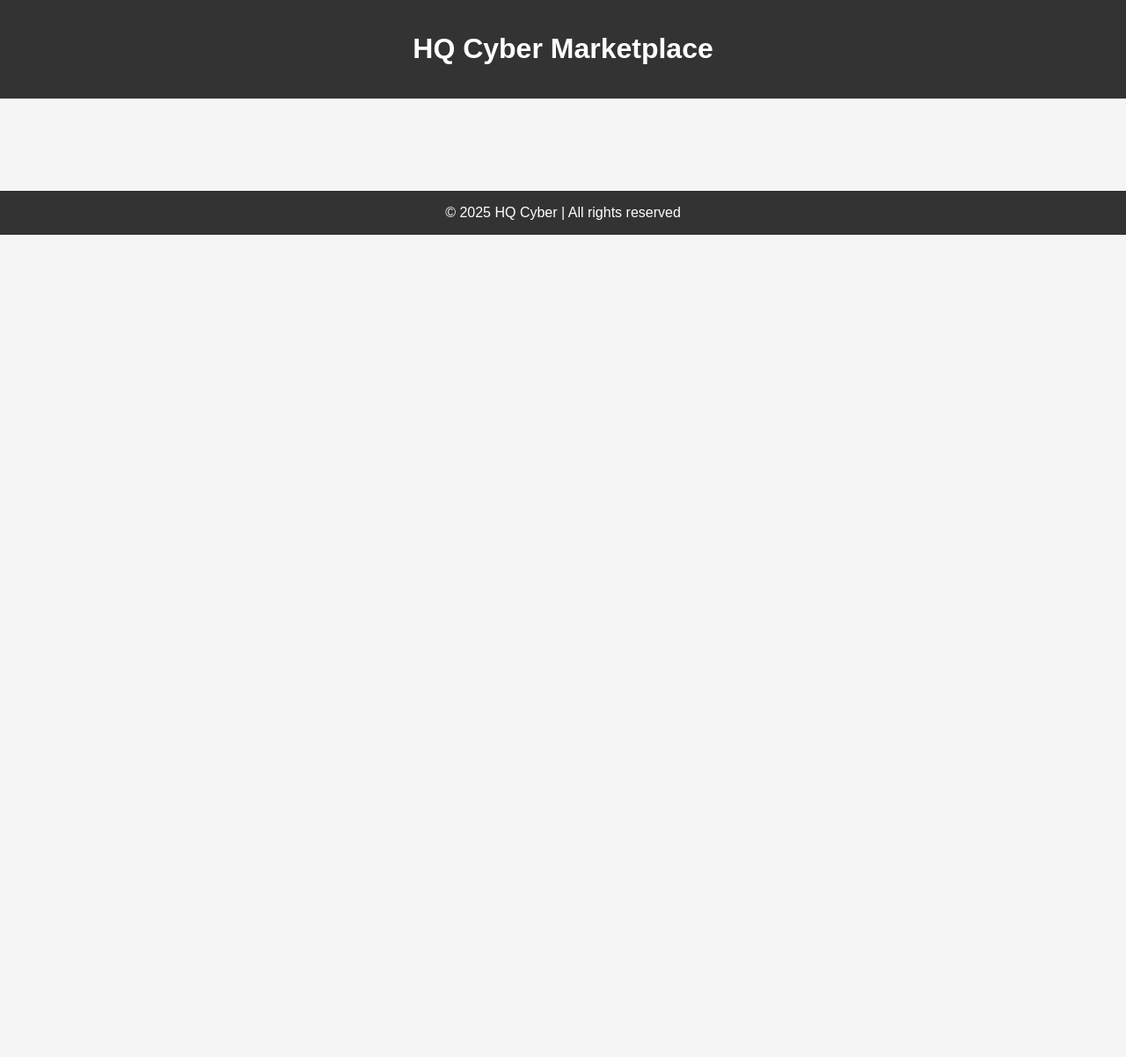
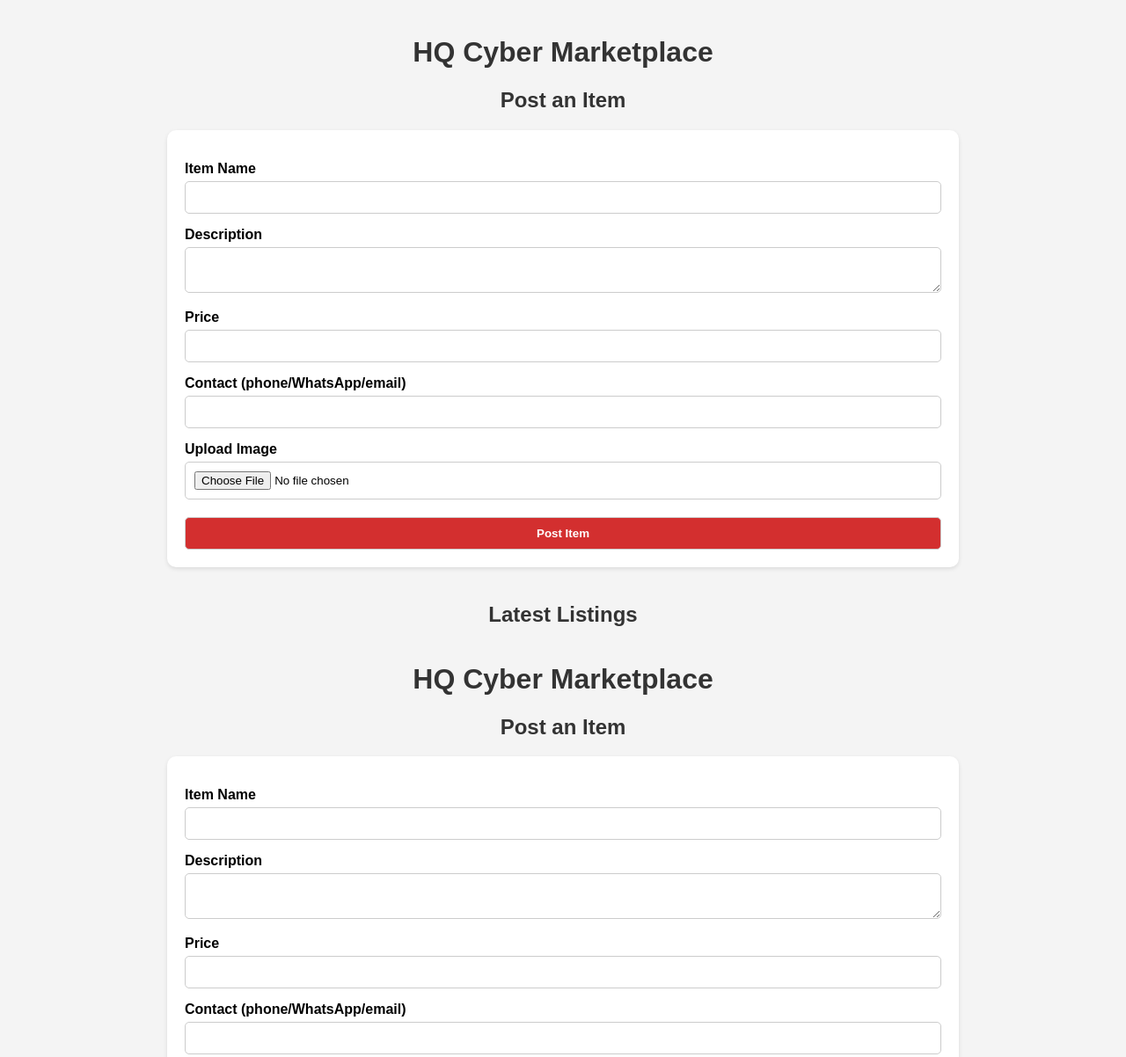
Before and after one commit to tamuyabern/CYBER-HQ, a website: page marketplace.html in a window 1280 px wide. Shown: the top 1202 px of the page at 88% size. Before the commit the page ends 800 px from the top, so only its background shows below. Drawn offline with Linux system fonts and the light colour scheme; files that its build step writes are made by us from their sources.

Commit message:
Resolve merge conflict in marketplace.html

```diff
--- a/marketplace.html
+++ b/marketplace.html
@@ -1,19 +1,89 @@
-<!DOCTYPE html>
+
+<!doctype html>
 <html lang="en">
 <head>
-  <meta charset="UTF-8">
-  <meta name="viewport" content="width=device-width, initial-scale=1.0">
-  <title>Marketplace - HQ Cyber</title>
-  <link rel="stylesheet" href="style.css"> <!-- optional, if you have a global CSS -->
+  <meta charset="utf-8" />
+  <meta name="viewport" content="width=device-width,initial-scale=1" />
+  <title>HQ Cyber Marketplace</title>
   <style>
-    body { font-family: Arial, sans-serif; margin: 0; padding: 0; background: #f5f5f5; }
-    header, footer { background: #333; color: white; text-align: center; padding: 1rem; }
-    main { padding: 2rem; }
-    .marketplace { display: grid; grid-template-columns: repeat(auto-fill, minmax(250px, 1fr)); gap: 1rem; }
-    .item { background: white; padding: 1rem; border-radius: 8px; box-shadow: 0 2px 5px rgba(0,0,0,0.1); }
-    .item img { width: 100%; height: 150px; object-fit: cover; border-radius: 5px; }
-    .item h3 { margin: 0.5rem 0; }
-    .item p { font-size: 0.9rem; color: #555; }
+    body {
+      font-family: Arial, sans-serif;
+      padding: 20px;
+      max-width: 900px;
+      margin: auto;
+      background: #f4f4f4;
+    }
+
+    h1, h2 {
+      text-align: center;
+      color: #333;
+    }
+
+    form {
+      background: #fff;
+      padding: 20px;
+      border-radius: 10px;
+      margin-bottom: 40px;
+      box-shadow: 0 2px 5px rgba(0,0,0,0.1);
+    }
+
+    label {
+      display: block;
+      margin-top: 15px;
+      font-weight: bold;
+    }
+
+    input, textarea, button {
+      width: 100%;
+      padding: 10px;
+      margin-top: 5px;
+      border-radius: 5px;
+      border: 1px solid #ccc;
+      box-sizing: border-box;
+    }
+
+    button {
+      background: #d32f2f;
+      color: white;
+      font-weight: bold;
+      cursor: pointer;
+      margin-top: 20px;
+    }
+
+    button:hover {
+      background: #b71c1c;
+    }
+
+    .hidden { display: none; }
+
+    #listings {
+      display: grid;
+      grid-template-columns: repeat(auto-fit, minmax(250px, 1fr));
+      gap: 20px;
+    }
+
+    .listing {
+      background: #fff;
+      padding: 15px;
+      border-radius: 10px;
+      box-shadow: 0 2px 5px rgba(0,0,0,0.1);
+    }
+
+    .listing img {
+      width: 100%;
+      border-radius: 5px;
+      margin-top: 10px;
+    }
+
+    .listing h3 {
+      margin: 0;
+      color: #d32f2f;
+    }
+
+    .listing p, .listing strong, .listing em {
+      margin: 5px 0;
+      display: block;
+    }
   </style>
 </head>
 <body>
@@ -22,16 +92,187 @@
     <h1>HQ Cyber Marketplace</h1>
   </header>
 
-  <main>
-    <section class="marketplace" id="marketplace">
-      <!-- Marketplace items will load here dynamically -->
-    </section>
-  </main>
+  <!-- Post Item Form -->
+  <section>
+    <h2>Post an Item</h2>
+    <form name="marketplace" method="POST" data-netlify="true"
+          data-netlify-honeypot="bot-field"
+          enctype="multipart/form-data" action="/thanks.html">
+      <input type="hidden" name="form-name" value="marketplace">
 
-  <footer>
-    &copy; 2025 HQ Cyber | All rights reserved
-  </footer>
+      <!-- Honeypot for spam -->
+      <p class="hidden">
+        <label>Don’t fill this out if you're human: <input name="bot-field"></label>
+      </p>
 
+      <label>Item Name</label>
+      <input type="text" name="item" required>
+
+      <label>Description</label>
+      <textarea name="description" required></textarea>
+
+      <label>Price</label>
+      <input type="text" name="price" required>
+
+      <label>Contact (phone/WhatsApp/email)</label>
+      <input type="text" name="contact" required>
+
+      <label>Upload Image</label>
+      <input type="file" name="image" accept="image/*">
+
+      <button type="submit">Post Item</button>
+    </form>
+  </section>
+
+  <!-- Listings Section -->
+  <section>
+    <h2>Latest Listings</h2>
+    <div id="listings">
+      <!-- Listings will appear here dynamically -->
+    </div>
+  </section>
+
+  <!-- Link to marketplace.js -->
   <script src="marketplace.js"></script>
+
 </body>
 </html>
+
+<!doctype html>
+<html lang="en">
+<head>
+  <meta charset="utf-8" />
+  <meta name="viewport" content="width=device-width,initial-scale=1" />
+  <title>HQ Cyber Marketplace</title>
+  <style>
+    body {
+      font-family: Arial, sans-serif;
+      padding: 20px;
+      max-width: 900px;
+      margin: auto;
+      background: #f4f4f4;
+    }
+
+    h1, h2 {
+      text-align: center;
+      color: #333;
+    }
+
+    form {
+      background: #fff;
+      padding: 20px;
+      border-radius: 10px;
+      margin-bottom: 40px;
+      box-shadow: 0 2px 5px rgba(0,0,0,0.1);
+    }
+
+    label {
+      display: block;
+      margin-top: 15px;
+      font-weight: bold;
+    }
+
+    input, textarea, button {
+      width: 100%;
+      padding: 10px;
+      margin-top: 5px;
+      border-radius: 5px;
+      border: 1px solid #ccc;
+      box-sizing: border-box;
+    }
+
+    button {
+      background: #d32f2f;
+      color: white;
+      font-weight: bold;
+      cursor: pointer;
+      margin-top: 20px;
+    }
+
+    button:hover {
+      background: #b71c1c;
+    }
+
+    .hidden { display: none; }
+
+    #listings {
+      display: grid;
+      grid-template-columns: repeat(auto-fit, minmax(250px, 1fr));
+      gap: 20px;
+    }
+
+    .listing {
+      background: #fff;
+      padding: 15px;
+      border-radius: 10px;
+      box-shadow: 0 2px 5px rgba(0,0,0,0.1);
+    }
+
+    .listing img {
+      width: 100%;
+      border-radius: 5px;
+      margin-top: 10px;
+    }
+
+    .listing h3 {
+      margin: 0;
+      color: #d32f2f;
+    }
+
+    .listing p, .listing strong, .listing em {
+      margin: 5px 0;
+      display: block;
+    }
+  </style>
+</head>
+<body>
+
+  <header>
+    <h1>HQ Cyber Marketplace</h1>
+  </header>
+
+  <!-- Post Item Form -->
+  <section>
+    <h2>Post an Item</h2>
+    <form name="marketplace" method="POST" data-netlify="true"
+          data-netlify-honeypot="bot-field"
+          enctype="multipart/form-data" action="/thanks.html">
+      <input type="hidden" name="form-name" value="marketplace">
+
+      <!-- Honeypot for spam -->
+      <p class="hidden">
+        <label>Don’t fill this out if you're human: <input name="bot-field"></label>
+      </p>
+
+      <label>Item Name</label>
+      <input type="text" name="item" required>
+
+      <label>Description</label>
+      <textarea name="description" required></textarea>
+
+      <label>Price</label>
+      <input type="text" name="price" required>
+
+      <label>Contact (phone/WhatsApp/email)</label>
+      <input type="text" name="contact" required>
+
+      <label>Upload Image</label>
+      <input type="file" name="image" accept="image/*">
+
+      <button type="submit">Post Item</button>
+    </form>
+  </section>
+
+  <!-- Listings Section -->
+  <section>
+    <h2>Latest Listings</h2>
+    <div id="listings">
+      <!-- Listings will appear here dynamically -->
+    </div>
+  </section>
+
+  <!-- Link to marketplace.js -->
+  <script src="marketplace.js"></script>
+
+</body>
+</html>
```
